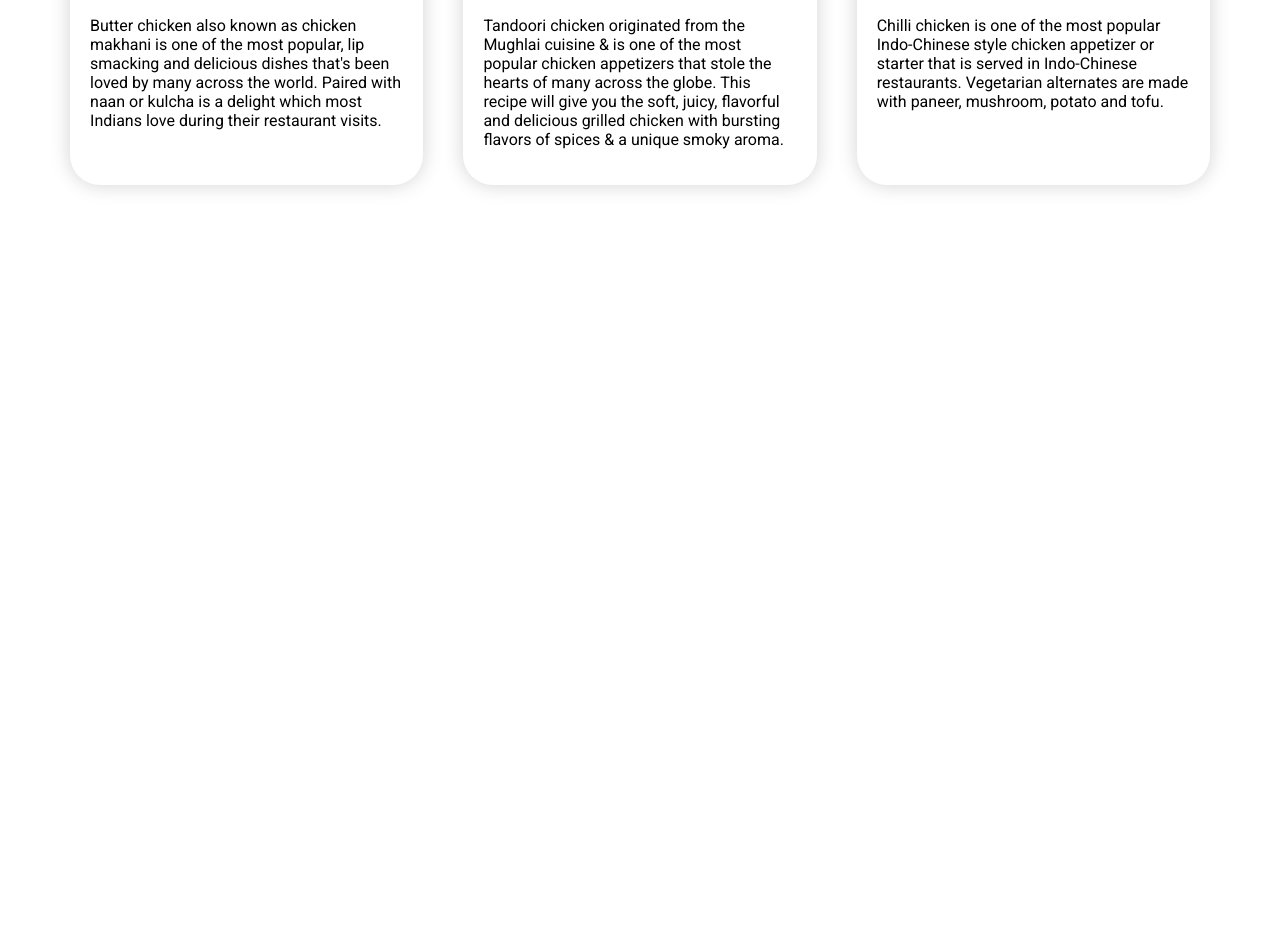
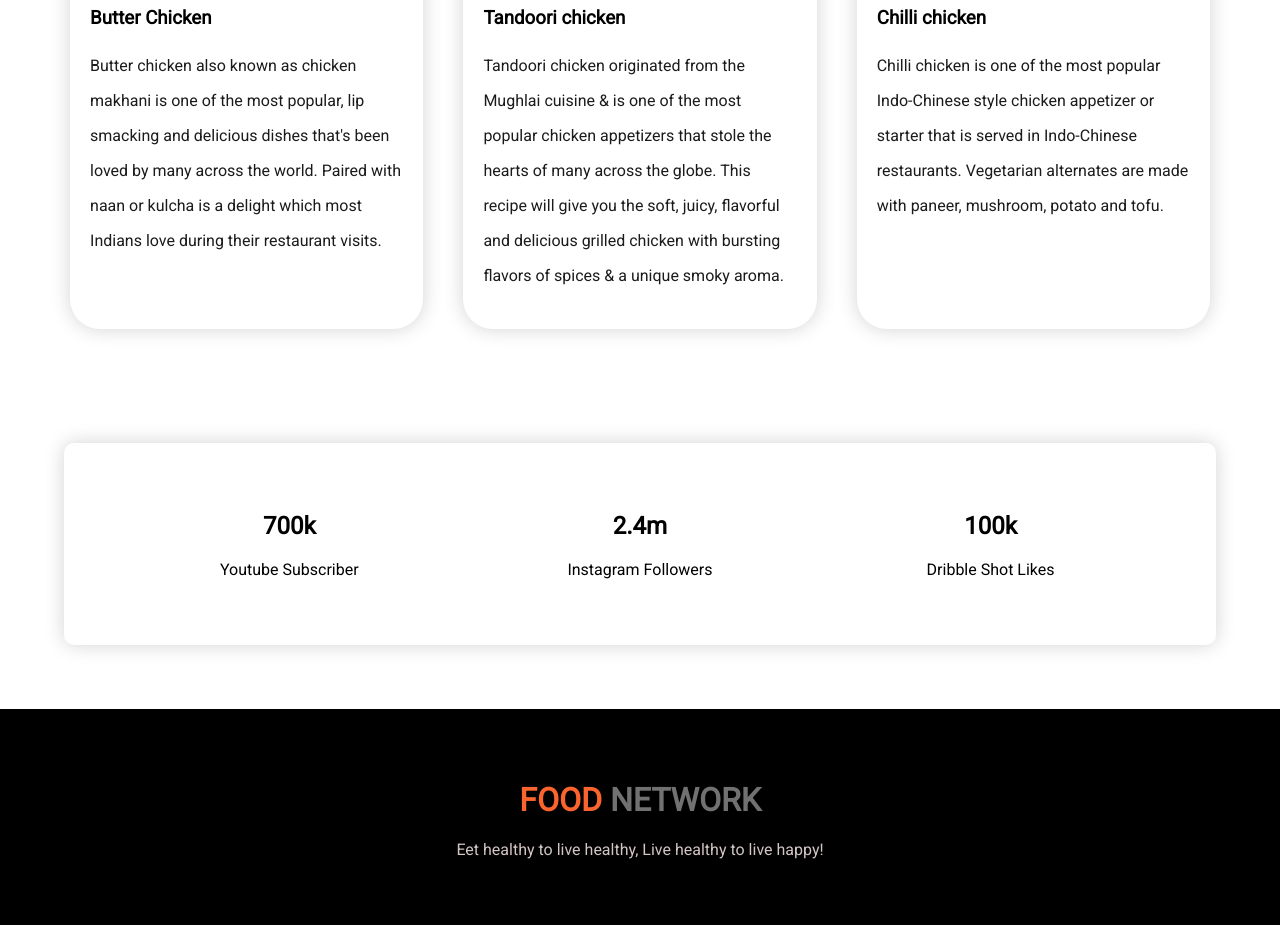
Before and after one commit to mdshakil32/food-diet, a plain HTML site: page index.html in a window 1280 px wide. Shown: the part 1802-2727 px from the top of the page. Before the commit the page ends 2037 px from the top, so only its background shows below. Drawn offline with Linux system fonts and the light colour scheme.

Commit message:
number and footer added

```diff
--- a/index.html
+++ b/index.html
@@ -65,5 +65,27 @@
             </div>
         </div>
     </section>
+
+    <section class="number">
+        <div class="number-container">
+            <div class="number-item">
+                <h1>700k</h1>
+                <p>Youtube Subscriber</p>
+            </div>
+            <div class="number-item">
+                <h1>2.4m</h1>
+                <p>Instagram Followers</p>
+            </div>
+            <div class="number-item">
+                <h1>100k</h1>
+                <p>Dribble Shot Likes</p>
+            </div>
+        </div>
+    </section>
+
+    <footer>
+        <h1><span class="orange-color">FOOD</span> NETWORK</h1>
+        <P>Eet healthy to live healthy, Live healthy to live happy!</P>
+    </footer>
 </body>
 </html>
--- a/style.css
+++ b/style.css
@@ -57,6 +57,15 @@ body {
 .my-recipie {
   padding: 50px;
 }
+.my-recipie h2 {
+  font-weight: 900;
+  color: rgb(27, 27, 27);
+}
+.my-recipie p {
+  font-size: 16px;
+  line-height: 35px;
+  color: rgb(27, 27, 27);
+}
 .flexible-container {
   display: flex;
 }
@@ -66,6 +75,7 @@ body {
   margin: 0 auto;
   margin-bottom: 50px;
 }
+
 .recipie-item {
   width: 30%;
   margin: 0 1.7%;
@@ -76,3 +86,31 @@ body {
 .recipie-item img {
   width: 100%;
 }
+.recipie-item h3 {
+  color: black;
+  font-weight: 900;
+}
+
+.number-container {
+  display: flex;
+  margin: 5%;
+  padding: 50px;
+  box-shadow: 0 0 20px rgba(0, 0, 0, 0.178);
+  border-radius: 10px;
+}
+.number-item {
+  width: 33.33%;
+  text-align: center;
+}
+
+footer {
+  background-color: black;
+  text-align: center;
+  padding: 50px;
+}
+footer h1 {
+  color: rgb(114, 113, 113);
+}
+footer p {
+  color: rgb(212, 197, 197);
+}
```
